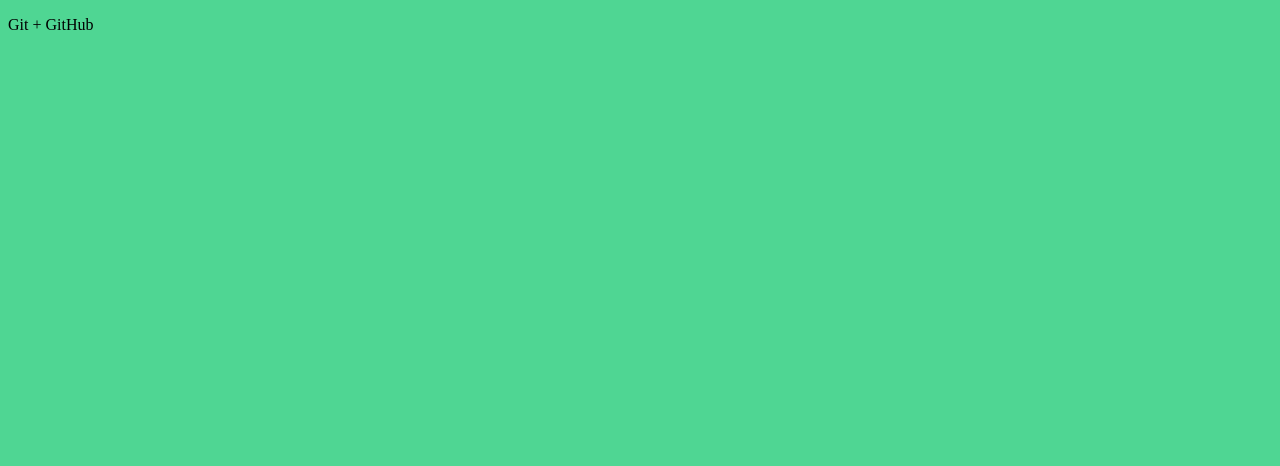
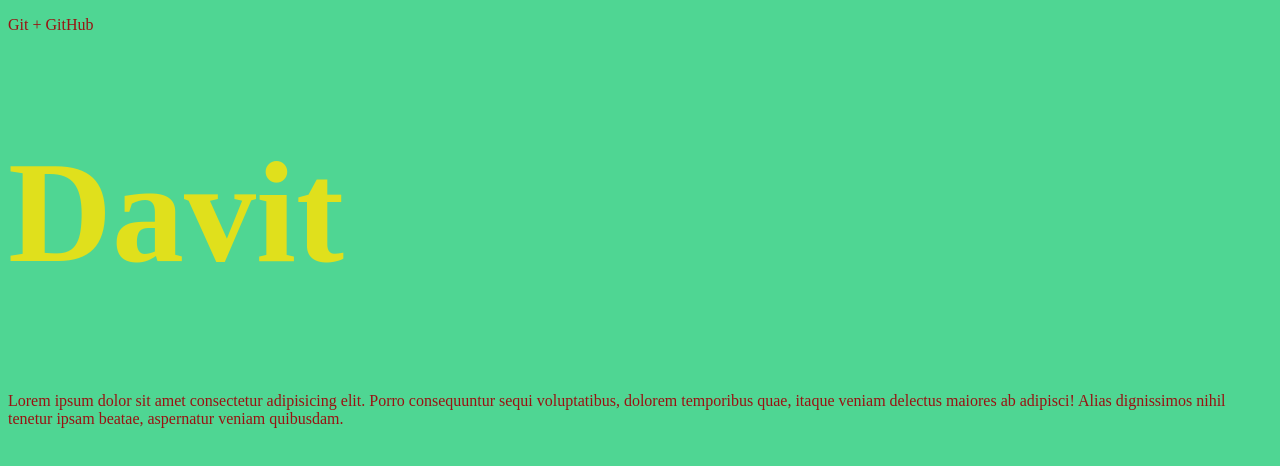
Before and after one commit to davit-aghababyan/test, a plain HTML site: page index.html in a window 1280 px wide. Drawn offline with Linux system fonts and the light colour scheme.

Commit message:
commit 2

```diff
--- a/css/main.css
+++ b/css/main.css
@@ -1,3 +1,10 @@
 body{
     background-color: rgb(79, 214, 147);
 }
+p{
+    color: rgb(153, 18, 18);
+}
+h1{
+    font-size: 9em;
+    color: rgb(224, 224, 28);
+}
--- a/index.html
+++ b/index.html
@@ -7,5 +7,12 @@
     </head>
     <body>
         <p>Git + GitHub</p>
+        <h1>Davit</h1>
+        <p>
+            Lorem ipsum dolor sit amet consectetur adipisicing elit.
+            Porro consequuntur sequi voluptatibus, dolorem temporibus quae,
+            itaque veniam delectus maiores ab adipisci! Alias dignissimos
+            nihil tenetur ipsam beatae, aspernatur veniam quibusdam.
+        </p>
     </body>
 </html>
```
